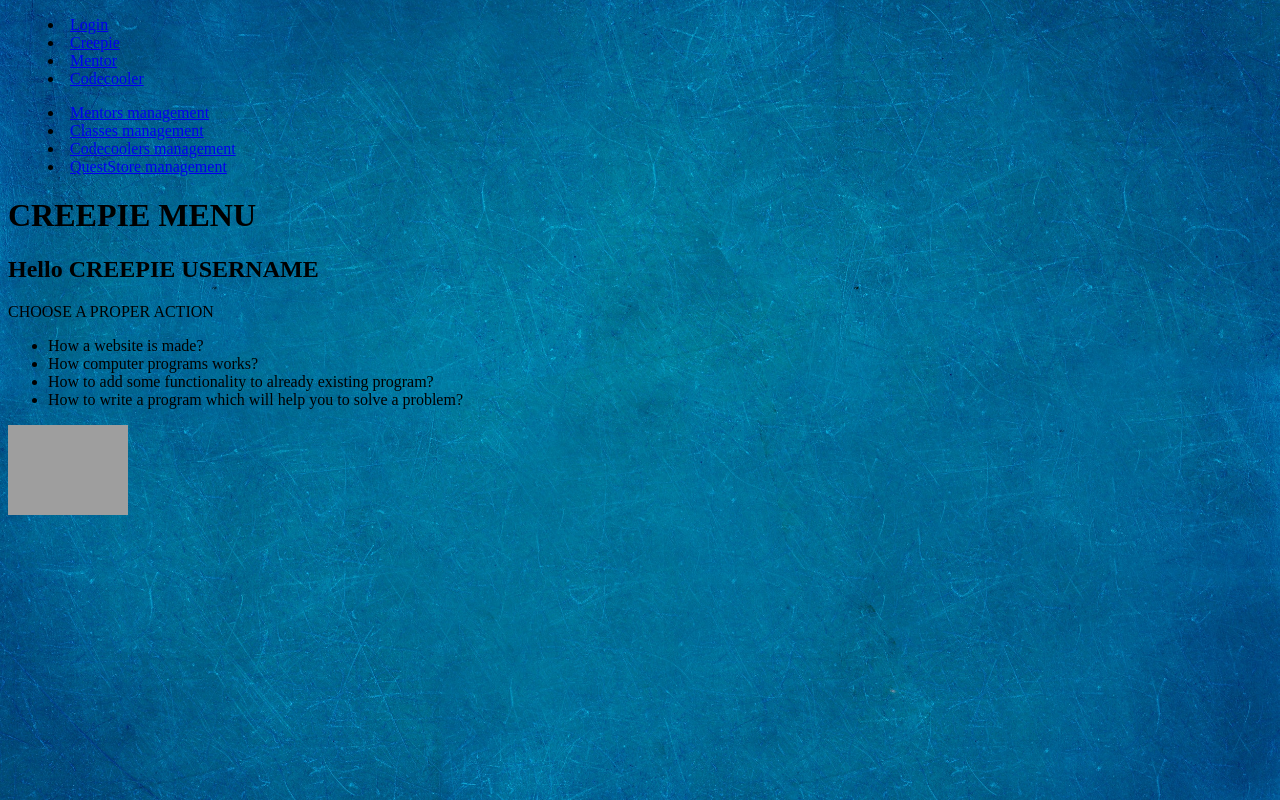
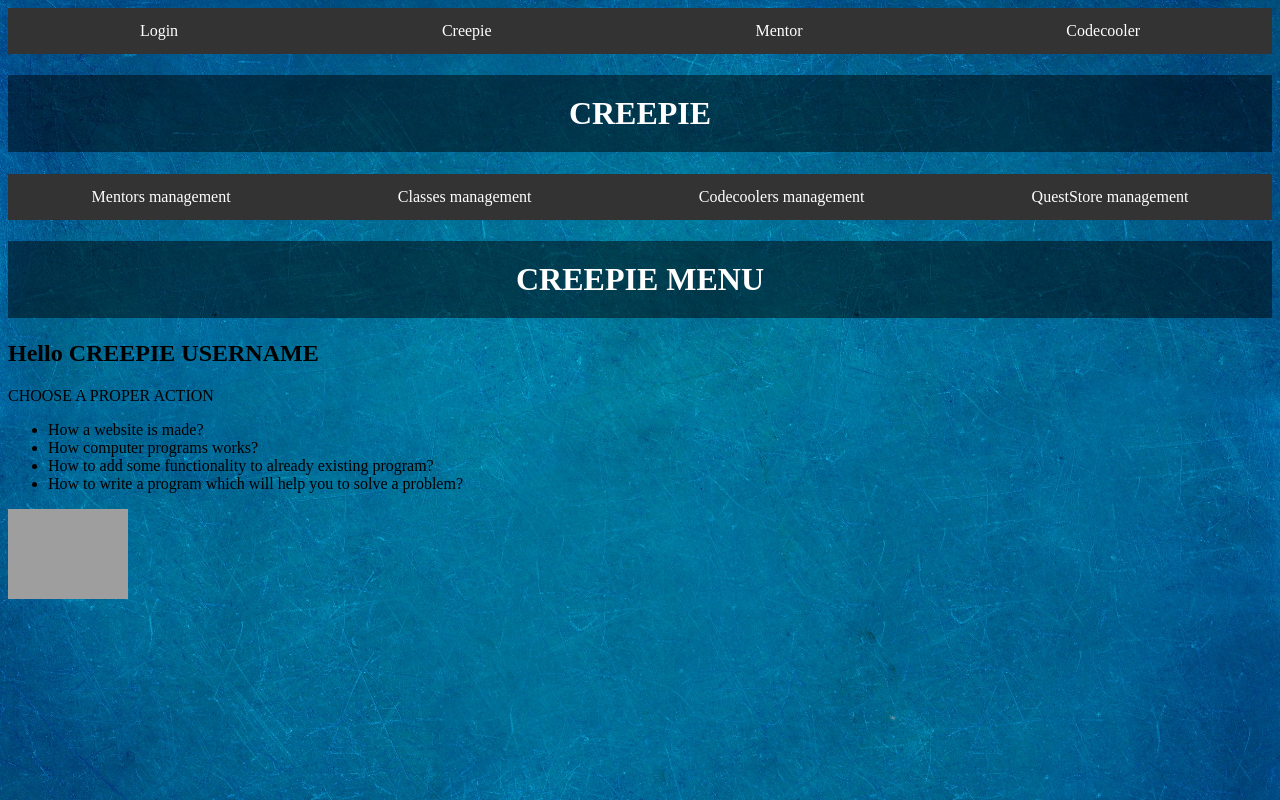
Before and after one commit to KamilKiklica/QuestStore, a plain HTML site: page Creepie.html in a window 1280 px wide. Drawn offline with Linux system fonts and the light colour scheme; grey boxes are pictures that could not be loaded.

Commit message:
Creepie main page

```diff
--- a/Creepie.html
+++ b/Creepie.html
@@ -9,22 +9,29 @@
 </head>
 
 <body>
-        <div class="navigation">
-                <menu>
-                    <li id="menu"><a href="index.html">Login</a></li>
-                    <li id="menu"><a href="Creepie.html">Creepie</a></li>
-                    <li id="menu"><a href="Mentor.html">Mentor</a></li>
-                    <li id="menu"><a href="Codecooler.html">Codecooler</a></li>
-                </menu>
-        </div>
+
+<div class="navigation">
+    <ul>
+                    <li><a href="index.html">Login</a></li>
+                    <li><a href="Creepie.html">Creepie</a></li>
+                    <li><a href="Mentor.html">Mentor</a></li>
+                    <li><a href="Codecooler.html">Codecooler</a></li>
+    </ul>
+</div>
+
+
+
+
+
+<h1>CREEPIE</h1>
 
     <div class="navigation">
-        <menu>
-            <li id="menu"><a href="index.html">Mentors management</a></li>
-            <li id="menu"><a href="main.html">Classes management</a></li>
-            <li id="menu"><a href="aboutAuthor.html">Codecoolers management</a></li>
-            <li id="menu"><a href="projectExamples.html">QuestStore management</a></li>
-        </menu>
+        <ul>
+            <li><a href="index.html">Mentors management</a></li>
+            <li><a href="main.html">Classes management</a></li>
+            <li><a href="aboutAuthor.html">Codecoolers management</a></li>
+            <li><a href="projectExamples.html">QuestStore management</a></li>
+        </ul>
     </div>
 
     <div id="content">
--- a/style.css
+++ b/style.css
@@ -2,9 +2,9 @@ body{
     background-image: url("img/backgrounds-blank-blue-953214.jpg");
     background-size: 100% auto;
     background-attachment: fixed;
-    height: 100%;
-    background-position: center;
-    background-repeat: no-repeat;
+    /*height: 100%;*/
+    /*background-position: center;*/
+    /*background-repeat: no-repeat;*/
 }
 
 .login{
@@ -23,3 +23,44 @@ input{
     background-color: hsla(12,1%,3%, 0.5) ;
     color: white;
 }
+
+h1 {
+    color: white;
+    padding: 20px;
+    text-align: center;
+    background-color: rgba(0, 0, 0, 0.49);
+}
+
+
+/*.navigation {*/
+/*    display: flex;*/
+/*    flex: auto ;*/
+/*}*/
+
+.navigation ul {
+    display: flex;
+    flex-wrap: wrap;
+    list-style-type: none;
+    margin: 0;
+    padding: 0;
+    overflow: hidden;
+    background-color: #333;
+}
+
+.navigation li {
+    flex: auto ;
+    float: left;
+}
+
+.navigation li a {
+    display: block;
+    color: white;
+    text-align: center;
+    padding: 14px 16px;
+    text-decoration: none;
+}
+
+/* Change the link color to #111 (black) on hover */
+.navigation li a:hover {
+    background-color: #111;
+}
```
Also changed, not shown: index.html (+0 -1 lines).
